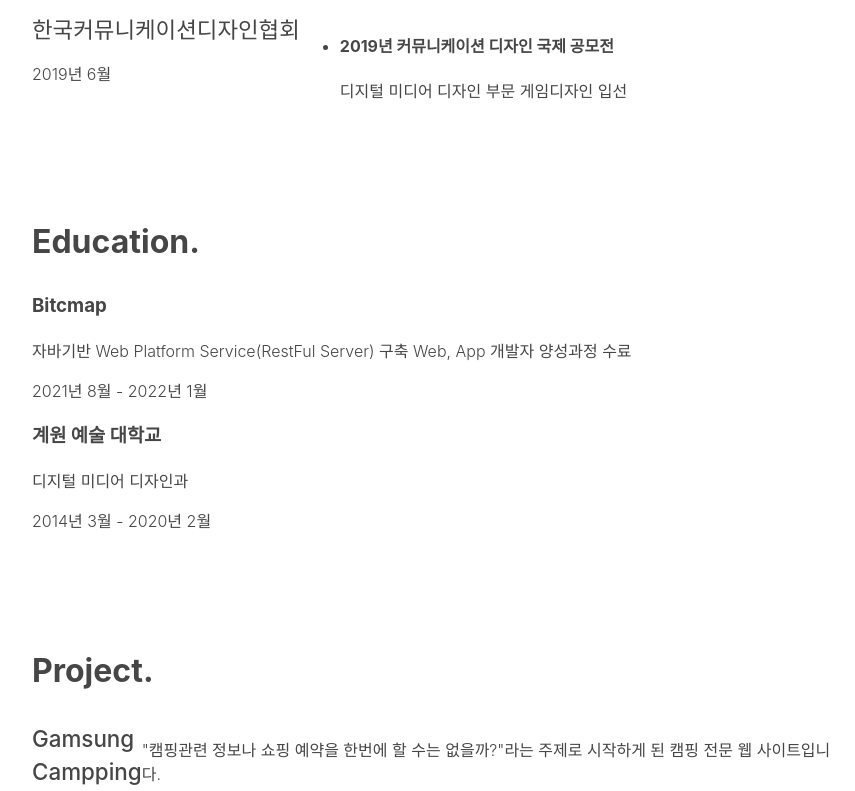
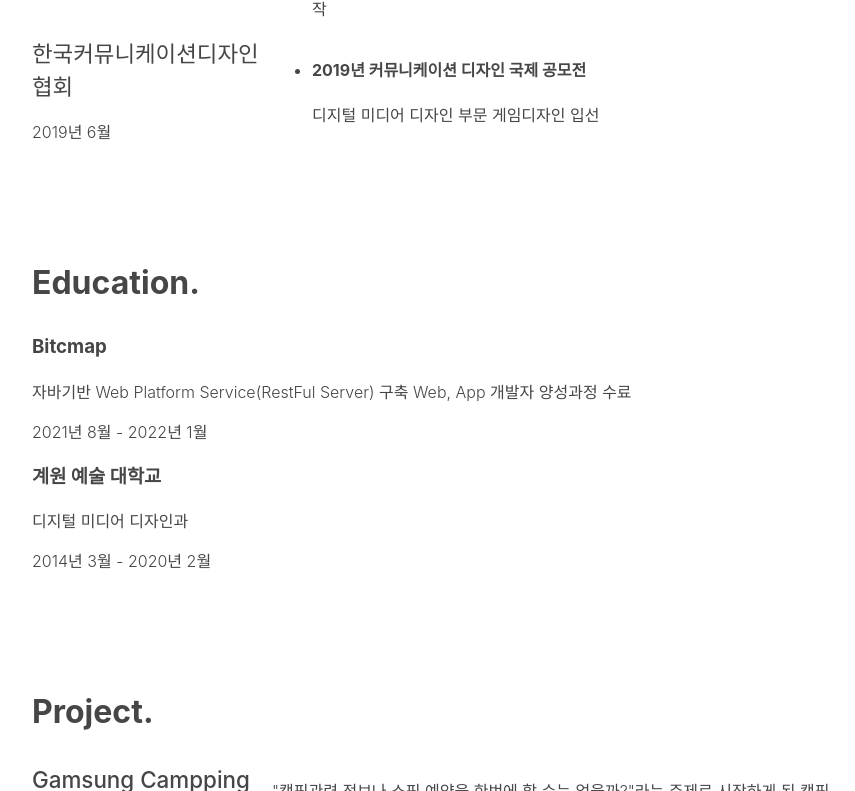
Before and after one commit to ohchangyeol/ohchangyeol.github.io, a plain HTML site: page index.html in a window 1280 px wide. Shown: the part 2009-2800 px from the top of the page, without its empty margins (208-1063 px from the left). Drawn offline with Linux system fonts and the light colour scheme; a web font is replaced by a local one.

Commit message:
resume add

```diff
--- a/css/resume.css
+++ b/css/resume.css
@@ -4,5 +4,7 @@ body{font-family: Pretendard, -apple-system, BlinkMacSystemFont, system-ui, Robo
 .container h2{font-size: 2rem;}
 .container h2 .font-detail{font-weight: 300 !important;}
 .container .item {display: flex;}
-.container .item h3{font-size: 1.4rem; font-weight: 500 !important; margin: 0;}
+.container .item .item-header{  flex: 1 1 30%;}
+.container .item .item-body{  flex: 1 1 70%;}
+.container .item .item-header h3{font-size: 1.4rem; font-weight: 500 !important; margin: 0;}
 .container .item .date{margin: 0;font-size: 0.9rem; color: #878787;}
```
